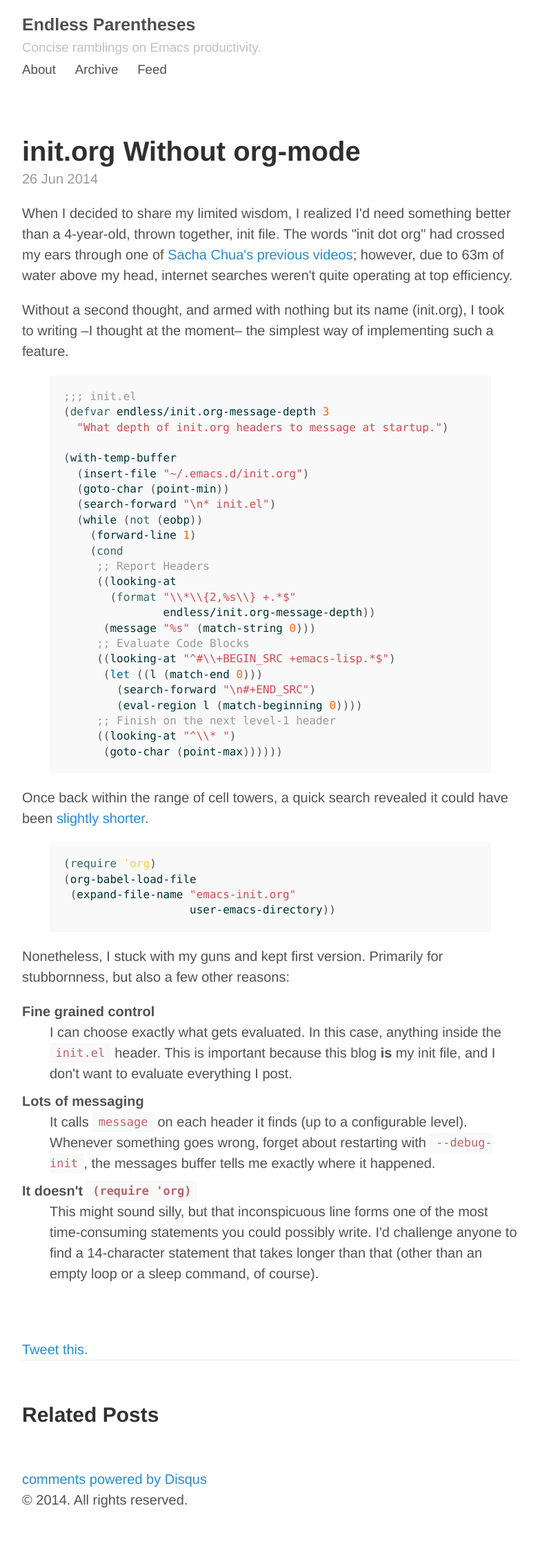
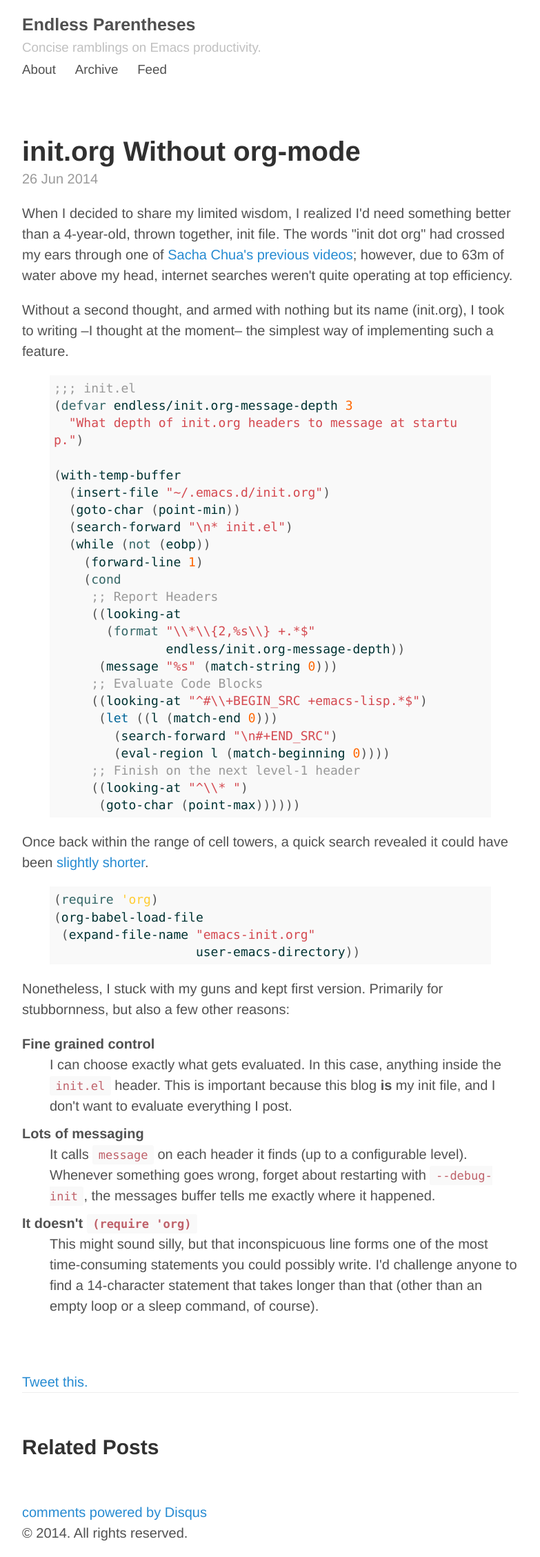
Before and after one commit to Malabarba/EndlessParentheses, a Jekyll site: the page built from _posts/2014-06-26-init-org-Without-org-mode.html, in a window 1280 px wide. Shown: the whole page at 69% size, without its empty margins (248-1031 px from the left). Built offline with Jekyll 4.4.1, drawn with Linux system fonts in a browser that asks for light colours; Markdown is read by kramdown in place of the engine named in the settings; comment, search, counter and statistics services are not loaded; before the commit the page ends 2209 px from its top, so only the background shows below that.

Commit message:
Improve pre readability

```diff
--- a/public/css/poole.css
+++ b/public/css/poole.css
@@ -163,8 +163,8 @@
   display: block;
   margin-top: 0;
   margin-bottom: 1rem;
-  padding: 1rem;
-  font-size: .8rem;
+  padding: 0.3rem;
+  font-size: .9rem;
   line-height: 1.4;
   white-space: pre;
   white-space: pre-wrap;
```
